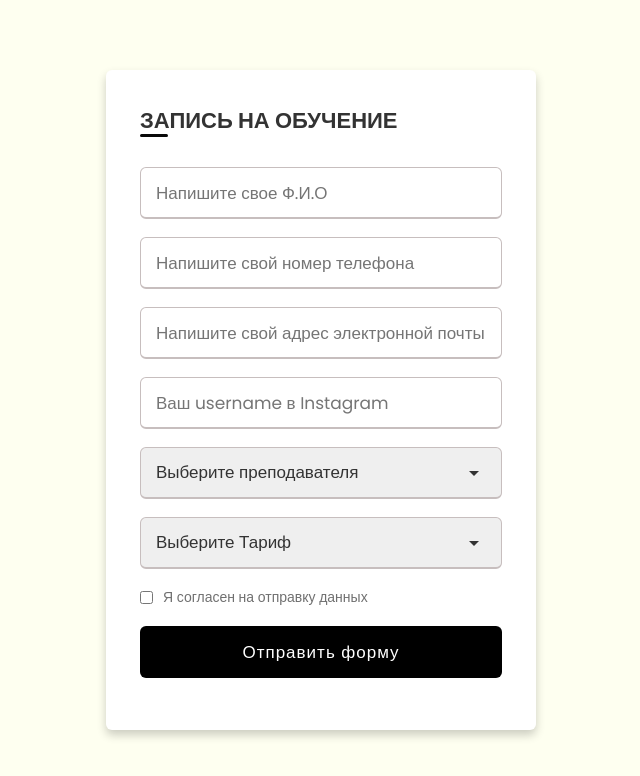
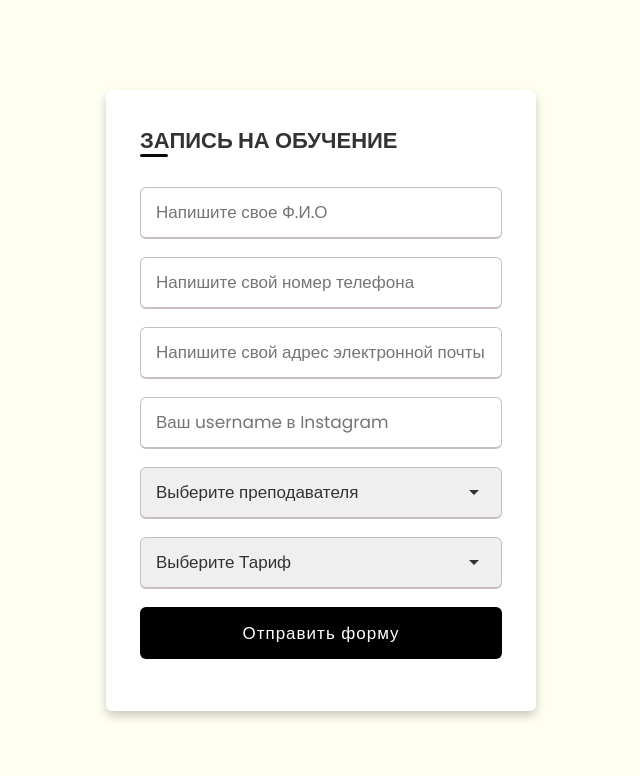
Before and after one commit to erkeshT/turkeyyyyyy, a plain HTML site: page form/c.html in a window 1280 px wide. Shown: the whole page, without its empty margins (319-959 px from the left). Drawn offline with Linux system fonts and the light colour scheme.

Commit message:
Update c.html

```diff
--- a/form/c.html
+++ b/form/c.html
@@ -1,19 +1,18 @@
 <!DOCTYPE html>
-
 <html lang="en" dir="ltr">
-  <head>
-    <meta charset="UTF-8">
-    <meta name="viewport" content="width=device-width, initial-scale=1.0">
-    <title> ishigamiiee</title>
-    <link rel="stylesheet" href="d.css">
-   </head>
+<head>
+  <meta charset="UTF-8">
+  <meta name="viewport" content="width=device-width, initial-scale=1.0">
+  <title>ishigamiiee</title>
+  <link rel="stylesheet" href="d.css">
+</head>
 <body>
   <div class="wrapper">
     <h2><a>ЗАПИСЬ НА ОБУЧЕНИЕ</a></h2>
     <form action="https://api.web3forms.com/submit" method="POST">
       <input type="hidden" name="access_key" value="57006db4-90ee-4d2e-900d-9468cf6f11ca">
       <div class="input-box">
-        <input type="text" name = "Name" id="Name" autocomplete="off" placeholder="Напишите свое Ф.И.О" required>
+        <input type="text" name="Name" id="Name" autocomplete="off" placeholder="Напишите свое Ф.И.О" required>
       </div>
       <div class="input-box">
         <input type="number" name="number" id="number" autocomplete="off" placeholder="Напишите свой номер телефона" required>
@@ -42,15 +41,14 @@
           <!-- Добавьте другие варианты, если необходимо -->
         </select>
       </div>
-      <div class="policy">
-        <input type="checkbox">
-        <h3>Я согласен на отправку данных</h3>
-      </div>
       <div class="input-box button">
         <input type="Submit" value="Отправить форму">
       </div>
-
     </form>
+    <!-- hCaptcha Spam Protection -->
+    <div class="h-captcha" data-captcha="true"></div>
+    <!-- Required for hCaptcha -->
+    <script src="https://web3forms.com/client/script.js" async defer></script>
   </div>
 </body>
 </html>
```
